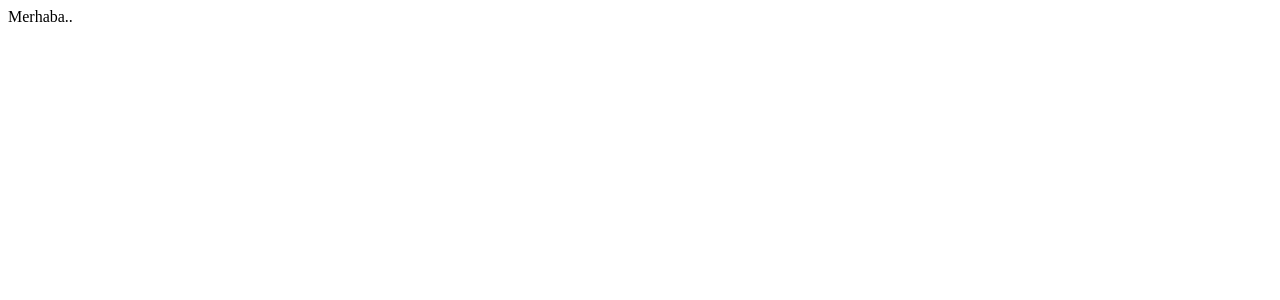
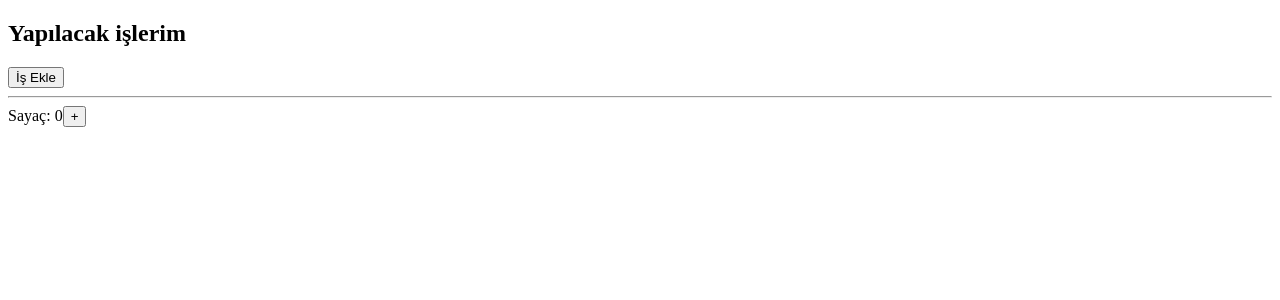
Before and after one commit to AyseTonbul/ders14, a React (Create React App) app: page / in a window 1280 px wide. Shown: the top 300 px of the page. Built offline with nearby package versions, Linux system fonts and the light colour scheme.

Commit message:
usecallback örneği tamamlandı

```diff
--- a/src/App.js
+++ b/src/App.js
@@ -1,11 +1,31 @@
+import React from "react";
+import Todos from "./Todos";
+
+function App() {
+  const [sayac, sayacGuncelle] = React.useState(0);
+  const [yapilacaklar, yapilacaklarGuncelle] = React.useState([]);
+
+  const arttir = () => {
+    sayacGuncelle((oncekiDeger) => oncekiDeger + 1);
+  };
+
+  const isEkle = React.useCallback(()=>{
+
+      yapilacaklarGuncelle((oncekiListe) => [...oncekiListe, "Yeni yapılacak iş"]);
+    },[])
 
 
+  return (
+    <>
+      <Todos yapilacaklar={yapilacaklar} isEkle={isEkle} />
 
-function App() {
-  return (
-    <div >
-      Merhaba..
-    </div>
+      <hr />
+
+      <div>
+        Sayaç: {sayac}
+        <button onClick={arttir}>+</button>
+      </div>
+    </>
   );
 }
 
--- /dev/null
+++ b/src/Todos.jsx
@@ -0,0 +1,20 @@
+import React from "react";
+
+function Todos({yapilacaklar, isEkle}) {
+
+    console.log("Todos render oldu..");
+
+    return (
+      <>
+        <h2>Yapılacak işlerim</h2>
+
+        {yapilacaklar.map((isAdi, index) => {
+          return <p key={index}>{isAdi}</p>;
+        })}
+
+        <button onClick={isEkle}>İş Ekle</button>
+      </>
+    );
+}
+
+export default React.memo(Todos)
```
